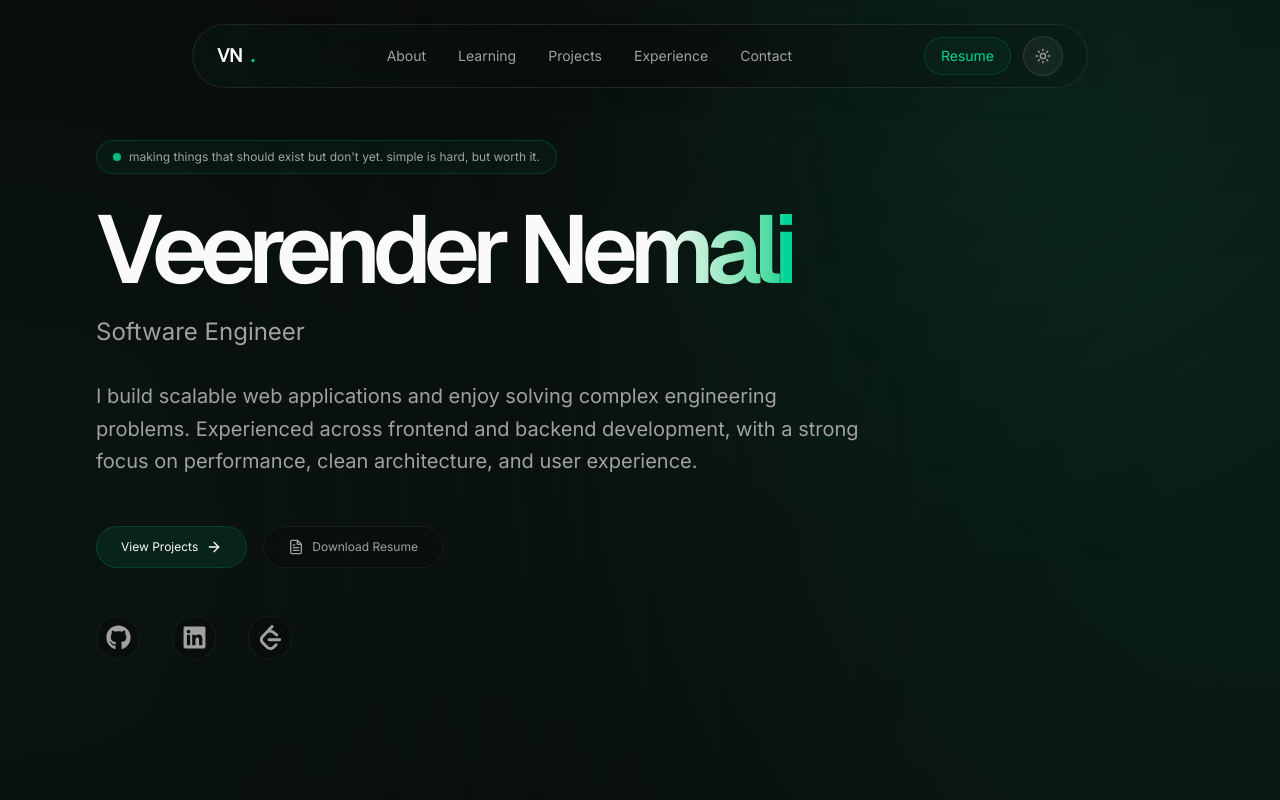
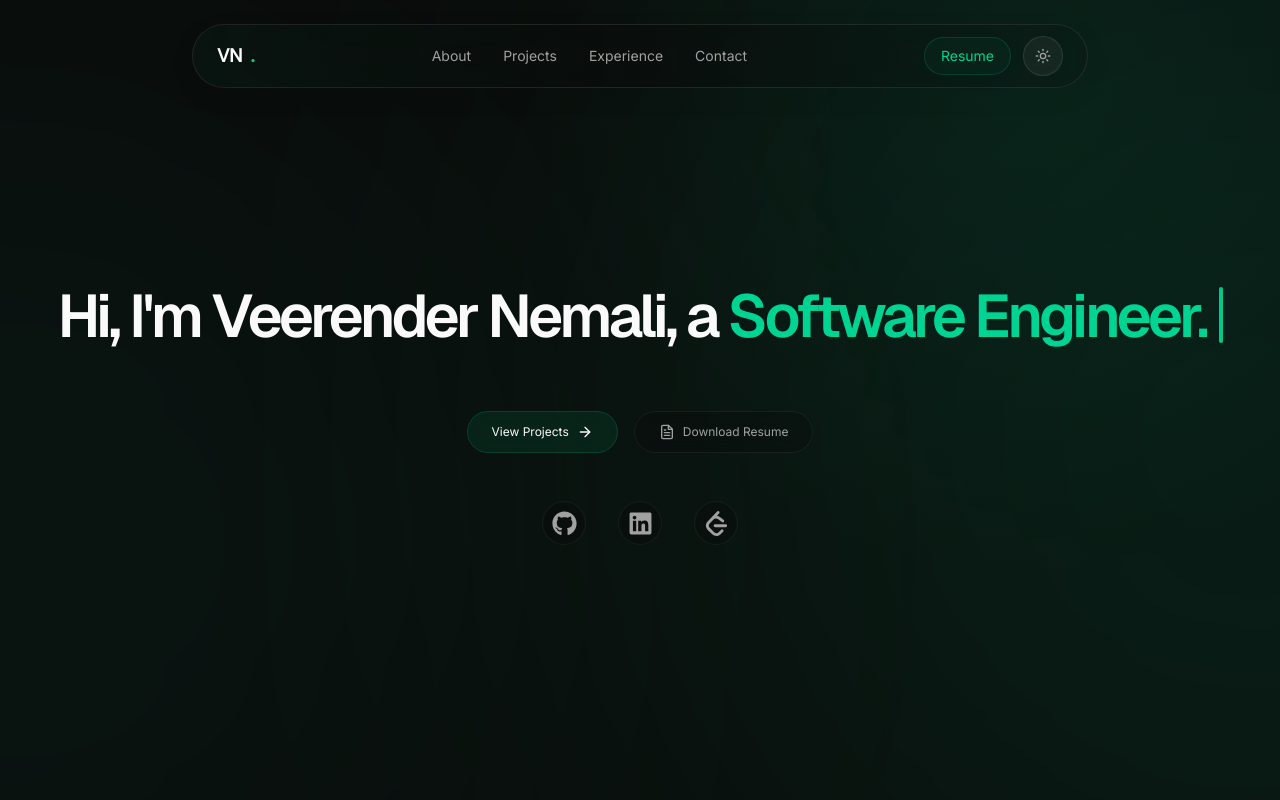
Before and after one commit to veerender-nemali/portfolio, a Next.js app: page / in a window 1280 px wide. Shown: the top 800 px of the page. Built offline with nearby package versions, Linux system fonts and the light colour scheme.

Commit message:
updated resume  + improved styling in hero section

```diff
--- a/app/page.js
+++ b/app/page.js
@@ -30,7 +30,7 @@ export default function Home() {
       <main className="mx-auto max-w-6xl space-y-14 px-5 sm:px-6 md:space-y-0 lg:px-8">
         <Hero />
         <About />
-        <Learning />
+        {/* <Learning /> */}
         {/* <TerminalCard /> */}
         <Projects />
         <Experience />
--- a/components/about.jsx
+++ b/components/about.jsx
@@ -88,7 +88,7 @@ export default function About() {
                 <div className="border-border mt-10 border-t pt-8">
                   <div className="space-y-4">
                     <div>
-                      <p className="text-2xl font-semibold">110+</p>
+                      <p className="text-2xl font-semibold">120+</p>
                       <p className="text-muted-foreground text-sm">
                         DSA Problems Solved
                       </p>
--- a/components/experience.jsx
+++ b/components/experience.jsx
@@ -57,10 +57,11 @@ export default function Experience() {
 
             <ul className="mt-10 space-y-4">
               {[
-                "Contributed to a manufacturing analytics platform for monitoring and visualizing machine production data.",
-                "Built reusable filters and UI components with Ant Design and Material UI across multiple interfaces.",
-                "Developed NestJS APIs, including analytics APIs from scratch, and worked with MongoDB for data storage and retrieval.",
-                "Integrated REST APIs with TanStack Query, managed state using Zustand, and developed dashboards and visualizations with Highcharts.",
+                "Developed features for a manufacturing analytics platform used to monitor and visualize machine production data.",
+                " Created a reusable dynamic filter component adopted across 30+ tables and reports, reducing duplicate frontend code by nearly 20%.",
+                " Built and maintained 25+ REST APIs using NestJS, TypeScript, and MongoDB to support analytics and reporting workflows, following an API-first approach and delivering features for client projects.",
+                "Developed 10+ interactive dashboards, tables, charts, and machine data visualizations using Highcharts, enabling real-time monitoring and analysis of production metrics.",
+                "Integrated backend services using TanStack Query and managed application state with Zustand, improving data synchronization and responsiveness across complex dashboard interfaces.",
               ].map((item) => (
                 <li
                   key={item}
--- a/components/hero.jsx
+++ b/components/hero.jsx
@@ -1,56 +1,49 @@
 "use client";
 
-import { motion } from "framer-motion";
 import { FiArrowRight, FiFileText } from "react-icons/fi";
 import { heroSectionLinks } from "../lib/utils";
+import TypingName from "./ui/typing-name";
 
 export default function Hero() {
   return (
-    <motion.section
-      initial={{ opacity: 0, y: 3 }}
-      animate={{ opacity: 1, y: 0 }}
-      transition={{
-        duration: 0.8,
-        ease: "easeOut",
-      }}
-    >
     <section
       id="home"
-        className="relative flex min-h-screen items-center pt-20 md:pt-0"
+      className="relative flex min-h-screen items-center justify-center pt-20 md:pt-0"
     >
-        <div className="max-w-5xl">
+      <div className="flex max-w-5xl flex-col items-center justify-center">
         {/* Status */}
-          <div className="text-muted-foreground inline-flex items-center gap-2 rounded-full border border-emerald-500/20 bg-emerald-500/5 px-4 py-2 text-xs">
+        {/* <div className="text-muted-foreground inline-flex items-center gap-2 rounded-full border border-emerald-500/20 bg-emerald-500/5 px-4 py-2 text-xs">
             <span className="relative flex h-2 w-2">
               <span className="absolute inline-flex h-full w-full animate-ping rounded-full bg-emerald-500 opacity-75" />
               <span className="relative inline-flex h-2 w-2 rounded-full bg-emerald-500" />
             </span>
             making things that should exist but don't yet. simple is hard, but
             worth it.
-          </div>
+          </div> */}
 
         {/* Name */}
-          <h1 className="mt-8 text-5xl leading-[0.9] font-semibold tracking-[-0.08em] sm:text-6xl md:text-7xl lg:text-8xl">
+        {/* <h1 className="mt-8 text-5xl leading-[0.9] font-semibold tracking-[-0.08em] sm:text-6xl md:text-7xl lg:text-8xl">
             Veerender{" "}
             <span className="from-foreground via-foreground bg-linear-to-r to-emerald-400 bg-clip-text text-transparent">
               Nemali
             </span>
-          </h1>
+          </h1> */}
+        <TypingName />
 
         {/* Role */}
-          <p className="text-muted-foreground mt-6 text-xl md:text-2xl">
+        {/* <p className="text-muted-foreground mt-6 text-xl md:text-2xl">
             Software Engineer
-          </p>
+          </p> */}
 
         {/* Main Value */}
-          <p className="text-muted-foreground mt-8 max-w-3xl text-lg leading-relaxed md:text-xl">
+        {/* <p className="text-muted-foreground mt-8 max-w-3xl text-lg leading-relaxed md:text-xl">
             I build scalable web applications and enjoy solving complex
             engineering problems. Experienced across frontend and backend
             development, with a strong focus on performance, clean architecture,
             and user experience.
-          </p>
+          </p> */}
 
-          <div className="mt-12 flex flex-wrap gap-4">
+        <div className="mt-7 flex flex-wrap gap-4">
           {/* Primary CTA */}
           <a
             href="#projects"
@@ -91,6 +84,5 @@ export default function Hero() {
         </div>
       </div>
     </section>
-    </motion.section>
   );
 }
--- a/components/navbar.jsx
+++ b/components/navbar.jsx
@@ -20,7 +20,7 @@ export default function Navbar() {
 
   const links = [
     { label: "About", href: "#about" },
-    { label: "Learning", href: "#learning" },
+    // { label: "Learning", href: "#learning" },
     { label: "Projects", href: "#projects" },
     { label: "Experience", href: "#experience" },
     { label: "Contact", href: "#contact" },
--- a/components/projects.jsx
+++ b/components/projects.jsx
@@ -1,5 +1,5 @@
 import Reveal from "./reveal";
-import { FiGithub } from "react-icons/fi";
+import { FiExternalLink, FiGithub } from "react-icons/fi";
 import { projects } from "../lib/utils";
 
 export default function Projects() {
@@ -50,7 +50,7 @@ export default function Projects() {
 
                   <div className="mt-auto flex items-center gap-5 pt-8">
                     {/* Live Demo (primary) */}
-                    {/* <a
+                    <a
                       href={project.live}
                       target="_blank"
                       rel="noreferrer"
@@ -58,9 +58,9 @@ export default function Projects() {
                     >
                       Live Demo
                       <FiExternalLink className="h-4 w-4 transition-transform duration-300 group-hover/link:translate-x-0.5 group-hover/link:-translate-y-0.5" />
-                      underline effect
-                      <span className="absolute mt-5 h-[1px] w-0 bg-emerald-400 transition-all duration-300 group-hover/link:w-full" />
-                    </a> */}
+                      {/* underline effect */}
+                      {/* <span className="absolute mt-5 h-[1px] w-0 bg-emerald-400 transition-all duration-300 group-hover/link:w-fit" /> */}
+                    </a>
 
                     {/* GitHub (secondary) */}
                     <a
--- /dev/null
+++ b/components/ui/typing-name.jsx
@@ -0,0 +1,39 @@
+"use client";
+
+import { motion } from "framer-motion";
+
+export default function HeroTyping() {
+  return (
+    <div className="my-8 flex justify-center px-4">
+      <div className="flex items-end">
+        {/* Text */}
+        <motion.div
+          initial={{ width: 0 }}
+          animate={{ width: "fit-content" }}
+          transition={{
+            duration: 2.5,
+            ease: "linear",
+          }}
+          className="overflow-hidden pb-1 md:pb-2"
+        >
+          <h1 className="text-right text-[18px] leading-[0.9] font-semibold tracking-[-0.06em] whitespace-nowrap sm:text-xl md:text-3xl lg:text-5xl xl:text-6xl">
+            Hi, I'm Veerender Nemali, a{" "}
+            <span className="text-emerald-400">Software Engineer.</span>
+          </h1>
+        </motion.div>
+
+        {/* Cursor */}
+        <motion.span
+          animate={{
+            opacity: [1, 0, 1],
+          }}
+          transition={{
+            duration: 0.8,
+            repeat: Infinity,
+          }}
+          className="mb-1 ml-1 block h-5 w-[3px] rounded-sm bg-emerald-400 sm:h-5 md:mb-2 md:ml-3 md:h-8 md:w-[4px] lg:h-12 xl:h-14"
+        />
+      </div>
+    </div>
+  );
+}
```
Also changed, not shown: lib/utils.js, 1 other file (tests, documents, lock files or other folders). Lines whose indentation alone changed are shown as unchanged.
